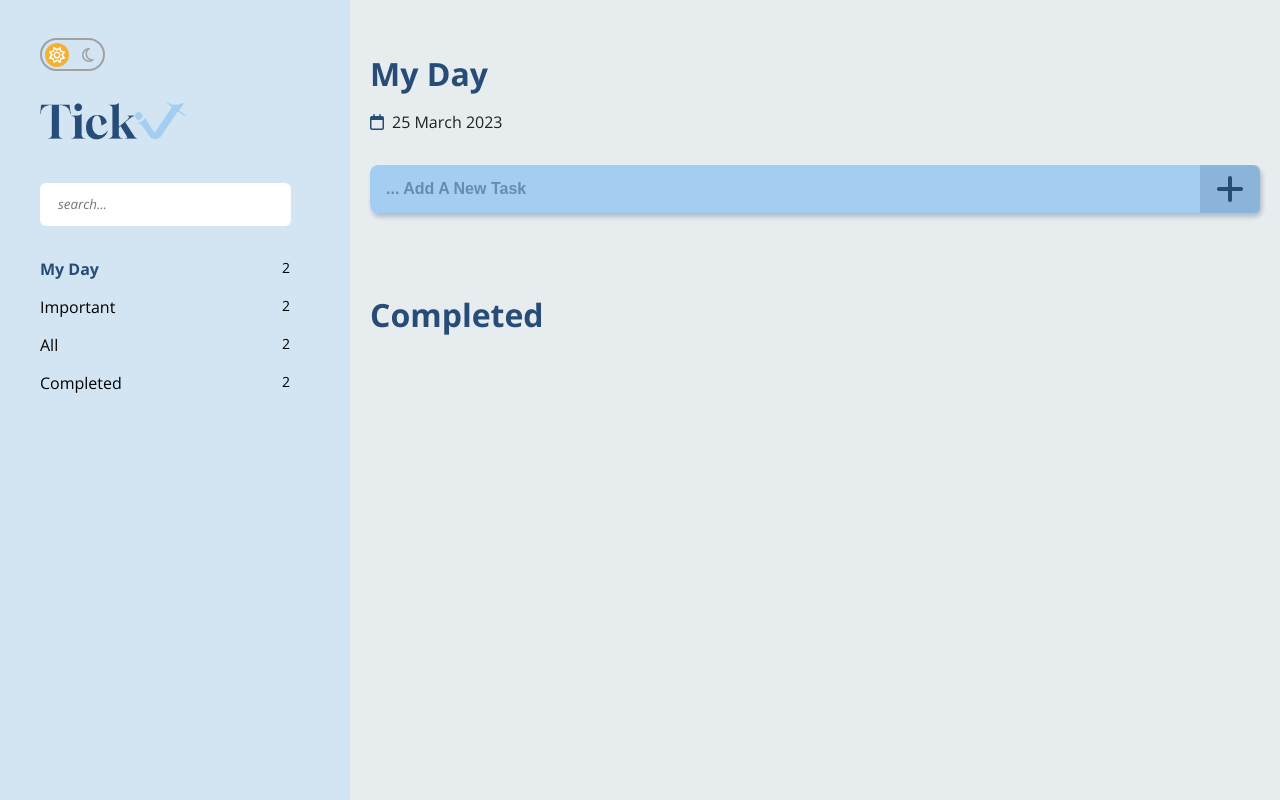
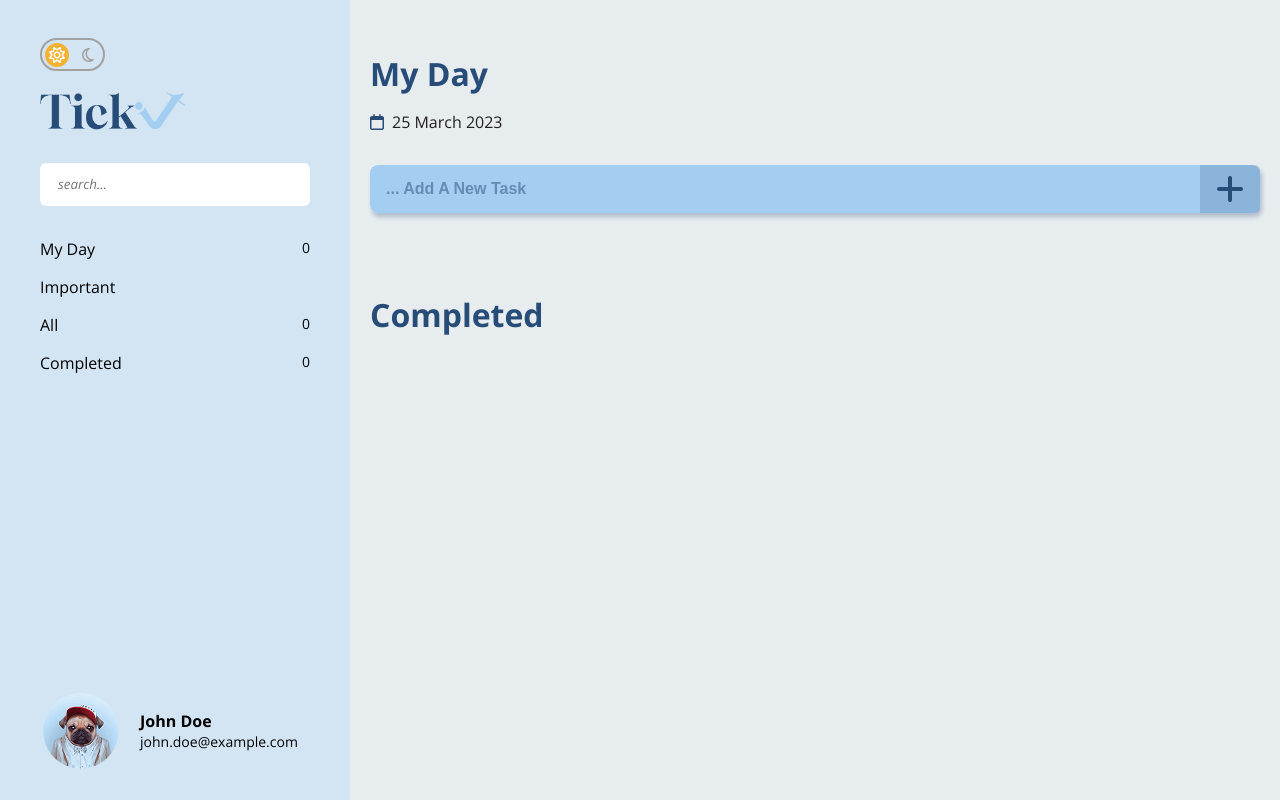
Before and after one commit to AnnaHittaller/TickIt, a plain HTML site: page index.html in a window 1280 px wide. Drawn offline with nearby package versions, Linux system fonts and the light colour scheme; a web font is replaced by a local one.

Commit message:
new changes

```diff
--- a/index.html
+++ b/index.html
@@ -37,27 +37,46 @@
 				<img class="logo-tick-it" src="./assets/TickIt-Logo-Positive-PNG.png"/></div>
 
 			</header>
+
+
 			<div class="tasklists">
-				<input type="text" placeholder="search..." class="search">
+
+
+
+
+				<input type="text" placeholder="search..." id="searchbar-desktop" onkeyup="searchfunction()">
+
+
 
 				<div class="tasks">
-					<h3 class="clicked">My Day</h3>
-					<p class="number">2</p>
+					<h3>My Day</h3>
+					<p class="number"></p>
 				</div>
 				<div class="tasks">
 					<h3>Important</h3>
-					<p class="number">2</p>
+					<p class="number4"></p>
 				</div>
 
 				<div class="tasks">
 					<h3>All</h3>
-					<p class="number">2</p>
+					<p class="number3"></p>
 				</div>
 				<div class="tasks">
 					<h3>Completed</h3>
-					<p class="number">2</p>
+					<p class="number2"></p>
 
 				</div>
+
+
+				<div class="member">
+					<img class="profile-pic" src="./assets/profil-pic.png"/>
+					<div class="member-data">
+						<p style="color:black"><strong>John Doe</strong><br></p>
+							<p style="font-size: 14px; color: black">john.doe@example.com</p>
+						</div></div>
+
+
+
 				<hr class="sidebar-border">
 			<button class="new-list">+ New List</button>
 			</div>
--- a/script-M.js
+++ b/script-M.js
@@ -8,3 +8,45 @@ function closeNav() {
   document.getElementById("main").style.marginLeft = "0";
   document.getElementById("main").style.display = "";
 }
+
+
+
+  // Search Filter Function
+function searchfunction() {
+  var input, filter, ul, li, a, i, span, txtValue;
+  input = document.getElementById("searchbar-desktop");
+  filter = input.value.toUpperCase();
+  ul = document.getElementById("new-tasklist");
+  li = ul.getElementsByTagName("li");
+
+  // Loop through all list items, and hide those who don't match the search query
+  for (i = 0; i < li.length; i++) {
+    a = li[i].getElementsByTagName("span")[0];
+    txtValue = a.textContent || a.innerText;
+    if (txtValue.toUpperCase().indexOf(filter) > -1) {
+      li[i].style.display = "";
+    } else {
+      li[i].style.display = "none";
+    }
+  }
+}
+
+// Show the Tasks from Today on the Sidebar
+let todaysTasks = document.getElementById("new-tasklist").childElementCount;
+document.querySelector(".number").innerHTML = todaysTasks;
+
+
+// Show the Completed Tasks on the Sidebar
+let completedTasks = document.getElementById("completed-tasks-list").childElementCount;
+document.querySelector(".number2").innerHTML = completedTasks;
+
+
+// Show All Tasks on the Sidebar
+let allTasks = document.getElementById("completed-tasks-list").childElementCount +
+                document.getElementById("new-tasklist").childElementCount;
+document.querySelector(".number3").innerHTML = allTasks;
+
+
+// // Show Important Tasks on the Sidebar
+// let importantTasks = document.getElementsByClassName("fa fa-star star").childElementCount;
+// document.querySelector(".number4").innerHTML = importantTasks;
--- a/style-A.css
+++ b/style-A.css
@@ -166,6 +166,7 @@ a.closebtn {
   position: relative;
   left: 2.5rem;
   top: 1rem;
+  margin-bottom: 30px;
 }
 
 #logo-main,
@@ -377,7 +378,7 @@ span.completed-task {
   }
 
   .sidebar {
-    padding-top: 5rem;
+    padding-top: 1rem;
     left: -350px;
     z-index: 15;
     transition: 0.3s ease;
@@ -390,7 +391,7 @@ span.completed-task {
   .toggle {
     position: relative;
     left: 15rem;
-    top: -3.75rem;
+    top: 0.25rem;
   }
 
   .slideout {
--- a/style-M.css
+++ b/style-M.css
@@ -21,38 +21,65 @@ main {
 }
 .logo {
 	padding-left: 40px;
-	padding-top: 40px;
+	padding-top: 0px;
 }
 .tasklists {
 	padding-left: 40px;
-	padding-top: 20px;
+	padding-top: 10px;
 }
-input.search {
-	width: 251px;
+#searchbar-desktop:focus {
+	border: 2px solid #274C77;
+	outline: none
+  }
+  #searchbar-desktop::placeholder {
+	font-style: italic;
+	font-weight: 300;
+  }
+
+  /* input {
+	font-weight: 400;
+  } */
+
+#searchbar-desktop {
+	width: 270px;
 	background-color: white;
 	height: 43px;
 	border-color: transparent;
 	border-radius: 6px;
 	padding-left: 16px;
 	font-family: 'Open Sans', sans-serif;
-	font-style: italic;
+	font-weight: 600;
+	color: #274C77;
 	margin: 16px 0;
 }
+
 
 .tasks {
 	display: flex;
 	flex-direction: row;
 	padding-top: 16px;
 	justify-content: space-between;
-	width: 250px;
+	width: 270px;
 }
 h3 {
 	font-family: 'Open Sans', sans-serif;
 	color: black;
-	font-weight: 300;
+	font-weight: 400;
 	font-size: 16px;
 }
 .number {
+	font-family: 'Open Sans', sans-serif;
+	font-size: 14px;
+	font-weight: 100;
+	color: black;
+}
+.number2 {
+	font-family: 'Open Sans', sans-serif;
+	font-size: 14px;
+	font-weight: 100;
+	color: black;
+}
+.number3 {
 	font-family: 'Open Sans', sans-serif;
 	font-size: 14px;
 	font-weight: 100;
@@ -136,18 +163,22 @@ h3 {
   }
 
   .profile-pic {
-	width: 70px;
-	margin-left: 30px;
-	margin-top: 20px;
+	width: 80px;
+	margin-left: 0px;
+	/* margin-top: 20px; */
   }
   .member {
 	display: flex;
 	flex-direction: row;
 	justify-content: left;
+	align-items: center;
 	gap: 20px;
+	position: absolute;
+	bottom: 0;
+	padding-bottom: 30px;
   }
   .member-data {
-	padding-top: 30px;
+	padding-top: 0px;
   }
 
   #main {
@@ -169,7 +200,7 @@ h3 {
 .search-input {
 	width: 300px;
 }
-.tasks-mobile {
+/* .tasks-mobile {
 	display: flex;
 	flex-direction: row;
 	justify-content: space-between;
@@ -179,7 +210,7 @@ h3 {
 	transition: none;
 	justify-content: space-between;
 	width: 350px;
-}
+} */
 
 
 
```
Also changed, not shown: assets/profil-pic.png (added), 1 other file.
